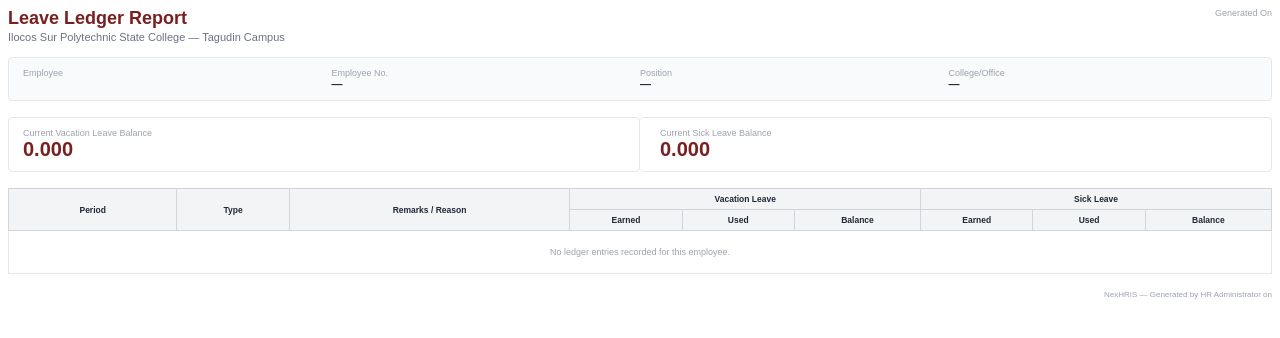
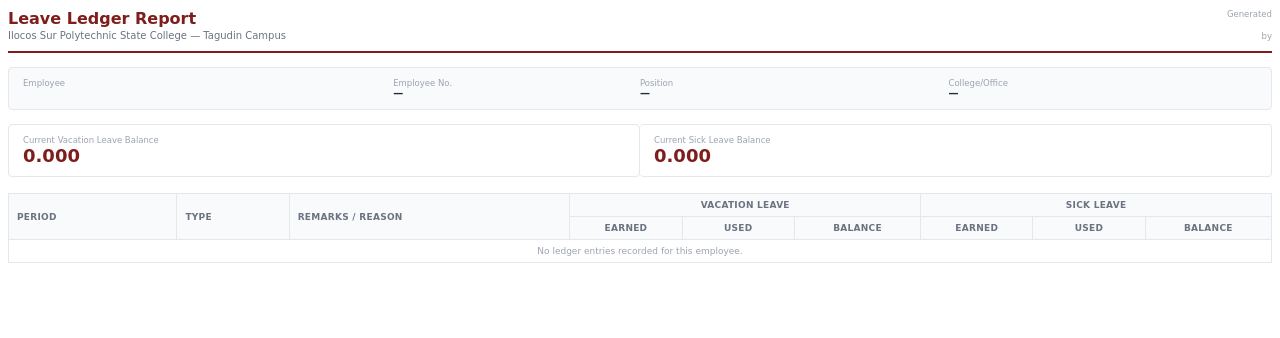
Before and after one commit to edrfjk/nexhris, a Laravel app: template resources/views/admin/leave/ledger-pdf.blade.php in a window 1280 px wide. Shown: the top 338 px of the page. Run offline with Laravel 12, Linux system fonts and the light colour scheme; the template is opened without the code that fills it, so the values that code supplies are empty; a user stored in the database is signed in; data comes from the database, SQL or seed files in the repository.

Commit message:
PDF Export Template Layout

```diff
--- a/resources/views/admin/leave/ledger-pdf.blade.php
+++ b/resources/views/admin/leave/ledger-pdf.blade.php
@@ -1,112 +1,73 @@
 <!DOCTYPE html>
 <html>
 <head>
-<meta charset="UTF-8">
-<style>
-    @page { margin: 30px 35px; }
-    body { font-family: Arial, sans-serif; font-size: 10px; color: #1f2937; }
-    .header { display: table; width: 100%; margin-bottom: 14px; }
-    .header-left { display: table-cell; width: 60%; vertical-align: top; }
-    .header-right { display: table-cell; width: 40%; vertical-align: top; text-align: right; }
-    .title { font-size: 18px; font-weight: bold; color: #7a1f1f; margin-bottom: 2px; }
-    .subtitle { font-size: 11px; color: #6b7280; }
-    .meta-label { color: #9ca3af; font-size: 9px; }
-    .meta-value { font-weight: bold; font-size: 11px; }
-
-    .info-box { background: #f9fafb; border: 1px solid #e5e7eb; border-radius: 4px; padding: 10px 14px; margin-bottom: 16px; }
-    .info-row { display: table; width: 100%; }
-    .info-col { display: table-cell; width: 25%; padding-right: 10px; }
-    .info-col-label { color: #9ca3af; font-size: 9px; }
-    .info-col-value { font-weight: bold; font-size: 11px; color: #1f2937; }
-
-    .balance-row { display: table; width: 100%; margin-bottom: 16px; }
-    .balance-box { display: table-cell; width: 50%; padding: 10px 14px; border: 1px solid #e5e7eb; border-radius: 4px; }
-    .balance-box + .balance-box { padding-left: 20px; border-left: none; }
-    .balance-label { color: #9ca3af; font-size: 9px; }
-    .balance-value { font-size: 20px; font-weight: bold; color: #7a1f1f; }
-
-    table.ledger { width: 100%; border-collapse: collapse; font-size: 9px; }
-    table.ledger th { background: #f3f4f6; border: 1px solid #d1d5db; padding: 5px 6px; text-align: center; font-size: 8.5px; }
-    table.ledger td { border: 1px solid #e5e7eb; padding: 5px 6px; text-align: center; }
-    table.ledger td.left { text-align: left; }
-    table.ledger td.remarks { text-align: left; color: #4b5563; }
-    table.ledger tr:nth-child(even) { background: #fafafa; }
-    .balance-cell { font-weight: bold; color: #1f2937; }
-
-    .type-badge { display: inline-block; padding: 1px 6px; border-radius: 8px; font-size: 8px; font-weight: bold; }
-    .type-earned { background: #dcfce7; color: #15803d; }
-    .type-deduction { background: #fee2e2; color: #b91c1c; }
-    .type-adjustment { background: #dbeafe; color: #1e40af; }
-    .type-opening { background: #f3f4f6; color: #4b5563; }
-
-    .footer { margin-top: 16px; font-size: 8px; color: #9ca3af; text-align: right; }
-</style>
+    <meta charset="utf-8">
+    @include('admin.pdf.partials.styles')
 </head>
 <body>
 
-<div class="header">
-    <div class="header-left">
-        <div class="title">Leave Ledger Report</div>
-        <div class="subtitle">Ilocos Sur Polytechnic State College — Tagudin Campus</div>
-    </div>
-    <div class="header-right">
-        <div class="meta-label">Generated On</div>
-        <div class="meta-value">{{ $generatedAt->format('F d, Y g:i A') }}</div>
-    </div>
-</div>
+    @include('admin.pdf.partials.header', ['title' => 'Leave Ledger Report'])
 
     <div class="info-box">
         <div class="info-row">
-        <div class="info-col">
+            <div class="info-col" style="width: 30%;">
                 <div class="info-col-label">Employee</div>
                 <div class="info-col-value">{{ $employee->name }}</div>
             </div>
-        <div class="info-col">
+            <div class="info-col" style="width: 20%;">
                 <div class="info-col-label">Employee No.</div>
                 <div class="info-col-value">{{ $employee->employee_number ?: '—' }}</div>
             </div>
-        <div class="info-col">
+            <div class="info-col" style="width: 25%;">
                 <div class="info-col-label">Position</div>
                 <div class="info-col-value">{{ $employee->position ?: '—' }}</div>
             </div>
-        <div class="info-col">
+            <div class="info-col" style="width: 25%;">
                 <div class="info-col-label">College/Office</div>
                 <div class="info-col-value">{{ $employee->department ?: '—' }}</div>
             </div>
         </div>
     </div>
 
-<div class="balance-row">
-    <div class="balance-box">
-        <div class="balance-label">Current Vacation Leave Balance</div>
-        <div class="balance-value">{{ number_format($balance->vl_balance ?? 0, 3) }}</div>
+    <div class="stat-row">
+        <div class="stat-box" style="width: 50%;">
+            <div class="stat-label">Current Vacation Leave Balance</div>
+            <div class="stat-value">{{ number_format($balance->vl_balance ?? 0, 3) }}</div>
         </div>
-    <div class="balance-box">
-        <div class="balance-label">Current Sick Leave Balance</div>
-        <div class="balance-value">{{ number_format($balance->sl_balance ?? 0, 3) }}</div>
+        <div class="stat-box" style="width: 50%;">
+            <div class="stat-label">Current Sick Leave Balance</div>
+            <div class="stat-value">{{ number_format($balance->sl_balance ?? 0, 3) }}</div>
         </div>
     </div>
 
-<table class="ledger">
+    <table class="report">
         <thead>
             <tr>
                 <th rowspan="2" style="width: 12%;">Period</th>
                 <th rowspan="2" style="width: 8%;">Type</th>
                 <th rowspan="2" style="width: 20%;">Remarks / Reason</th>
-            <th colspan="3">Vacation Leave</th>
-            <th colspan="3">Sick Leave</th>
+                <th colspan="3" class="center">Vacation Leave</th>
+                <th colspan="3" class="center">Sick Leave</th>
             </tr>
             <tr>
-            <th style="width: 8%;">Earned</th>
-            <th style="width: 8%;">Used</th>
-            <th style="width: 9%;">Balance</th>
-            <th style="width: 8%;">Earned</th>
-            <th style="width: 8%;">Used</th>
-            <th style="width: 9%;">Balance</th>
+                <th class="center" style="width: 8%;">Earned</th>
+                <th class="center" style="width: 8%;">Used</th>
+                <th class="center" style="width: 9%;">Balance</th>
+                <th class="center" style="width: 8%;">Earned</th>
+                <th class="center" style="width: 8%;">Used</th>
+                <th class="center" style="width: 9%;">Balance</th>
             </tr>
         </thead>
         <tbody>
             @forelse ($ledger as $row)
+                @php
+                    $typeClass = match (true) {
+                        $row->type === 'earned' => 'badge-green',
+                        str_contains($row->type, 'deduction') => 'badge-red',
+                        $row->type === 'adjustment' => 'badge-blue',
+                        default => 'badge-gray',
+                    };
+                @endphp
                 <tr>
                     <td class="left">
                         {{ $row->period_from->format('M d, Y') }}
@@ -114,28 +75,24 @@
                             – {{ $row->period_to->format('M d, Y') }}
                         @endif
                     </td>
-                <td>
-                    <span class="type-badge type-{{ str_replace('_', '', $row->type) === 'earned' ? 'earned' : (str_replace('_', '', $row->type) === 'leavededuction' ? 'deduction' : ($row->type === 'adjustment' ? 'adjustment' : 'opening')) }}">
-                        {{ ucfirst(str_replace('_', ' ', $row->type)) }}
-                    </span>
+                    <td class="center">
+                        <span class="badge {{ $typeClass }}">{{ ucfirst(str_replace('_', ' ', $row->type)) }}</span>
                     </td>
-                <td class="remarks">{{ $row->remarks ?: '—' }}</td>
-                <td>{{ $row->vl_earned > 0 ? number_format($row->vl_earned, 3) : '' }}</td>
-                <td>{{ $row->vl_used > 0 ? number_format($row->vl_used, 3) : '' }}</td>
-                <td class="balance-cell">{{ number_format($row->vl_balance, 3) }}</td>
-                <td>{{ $row->sl_earned > 0 ? number_format($row->sl_earned, 3) : '' }}</td>
-                <td>{{ $row->sl_used > 0 ? number_format($row->sl_used, 3) : '' }}</td>
-                <td class="balance-cell">{{ number_format($row->sl_balance, 3) }}</td>
+                    <td class="left muted">{{ $row->remarks ?: '—' }}</td>
+                    <td class="center">{{ $row->vl_earned > 0 ? number_format($row->vl_earned, 3) : '' }}</td>
+                    <td class="center">{{ $row->vl_used > 0 ? number_format($row->vl_used, 3) : '' }}</td>
+                    <td class="center balance-cell">{{ number_format($row->vl_balance, 3) }}</td>
+                    <td class="center">{{ $row->sl_earned > 0 ? number_format($row->sl_earned, 3) : '' }}</td>
+                    <td class="center">{{ $row->sl_used > 0 ? number_format($row->sl_used, 3) : '' }}</td>
+                    <td class="center balance-cell">{{ number_format($row->sl_balance, 3) }}</td>
                 </tr>
             @empty
-            <tr><td colspan="9" style="text-align:center; color:#9ca3af; padding: 16px;">No ledger entries recorded for this employee.</td></tr>
+                <tr class="empty-row"><td colspan="9">No ledger entries recorded for this employee.</td></tr>
             @endforelse
         </tbody>
     </table>
 
-<div class="footer">
-    NexHRIS — Generated by {{ auth()->user()->name }} on {{ $generatedAt->format('F d, Y g:i A') }}
-</div>
+    @include('admin.pdf.partials.footer')
 
 </body>
 </html>
--- /dev/null
+++ b/resources/views/admin/pdf/partials/footer.blade.php
@@ -0,0 +1,4 @@
+{{-- resources/views/admin/pdf/partials/footer.blade.php
+     Shared footer for every PDF export.
+     Expects: $generatedAt (Carbon), $generatedBy (string) --}}
+<div class="footer">NexHRIS &mdash; Generated by {{ $generatedBy }} on {{ $generatedAt->format('F j, Y g:i A') }}</div>
--- /dev/null
+++ b/resources/views/admin/pdf/partials/header.blade.php
@@ -0,0 +1,32 @@
+{{-- resources/views/admin/pdf/partials/header.blade.php
+     Shared header for every PDF export.
+     Expects: $title (string), $generatedAt (Carbon), $generatedBy (string)
+     Optional: $subtitle (string) — extra context after the campus name
+     Optional: $filtersApplied (Collection of label => value) — rendered as chips --}}
+<div class="header">
+    <div class="header-left">
+        <p class="title">{{ $title }}</p>
+        <p class="subtitle">
+            Ilocos Sur Polytechnic State College — Tagudin Campus
+            @isset($subtitle)
+                · {{ $subtitle }}
+            @endisset
+        </p>
+    </div>
+    <div class="header-right">
+        <span class="meta-label">Generated</span><br>
+        <span class="meta-value">{{ $generatedAt->format('F j, Y \a\t g:i A') }}</span><br>
+        <span class="meta-label">by {{ $generatedBy }}</span>
+    </div>
+</div>
+
+@isset($filtersApplied)
+    @if ($filtersApplied->isNotEmpty())
+        <div class="filters">
+            Filters applied:
+            @foreach ($filtersApplied as $label => $value)
+                <span>{{ $label }}: {{ $value }}</span>
+            @endforeach
+        </div>
+    @endif
+@endisset
--- /dev/null
+++ b/resources/views/admin/pdf/partials/styles.blade.php
@@ -0,0 +1,64 @@
+{{-- resources/views/admin/pdf/partials/styles.blade.php
+     Shared stylesheet for every PDF export. Include this once in each report's
+     <head> via @include('admin.pdf.partials.styles') so all reports share the
+     same font, colors, spacing, and table/badge conventions. --}}
+<style>
+    @page { margin: 28px 32px; }
+    body { font-family: 'DejaVu Sans', sans-serif; font-size: 10px; color: #1f2937; }
+
+    /* ---- Header ---- */
+    .header { display: table; width: 100%; margin-bottom: 14px; border-bottom: 2px solid #7f1d1d; padding-bottom: 10px; }
+    .header-left { display: table-cell; vertical-align: middle; }
+    .header-right { display: table-cell; vertical-align: middle; text-align: right; }
+    .title { font-size: 16px; font-weight: bold; color: #7f1d1d; margin: 0 0 2px; }
+    .subtitle { font-size: 10px; color: #6b7280; margin: 0; }
+    .meta-label { color: #9ca3af; font-size: 8.5px; }
+    .meta-value { font-weight: bold; font-size: 10px; color: #1f2937; }
+
+    /* ---- Filter chips (search/report scope) ---- */
+    .filters { margin-bottom: 12px; font-size: 9px; color: #6b7280; }
+    .filters span { display: inline-block; background: #fef2f2; color: #7f1d1d; border-radius: 10px; padding: 2px 8px; margin-right: 6px; }
+
+    /* ---- Info / summary box (e.g. employee details above a ledger) ---- */
+    .info-box { background: #f9fafb; border: 1px solid #e5e7eb; border-radius: 4px; padding: 10px 14px; margin-bottom: 14px; }
+    .info-row { display: table; width: 100%; }
+    .info-col { display: table-cell; padding-right: 10px; }
+    .info-col-label { color: #9ca3af; font-size: 8.5px; }
+    .info-col-value { font-weight: bold; font-size: 10px; color: #1f2937; }
+
+    /* ---- Summary/stat boxes (e.g. current leave balances) ---- */
+    .stat-row { display: table; width: 100%; margin-bottom: 16px; }
+    .stat-box { display: table-cell; padding: 10px 14px; border: 1px solid #e5e7eb; border-radius: 4px; }
+    .stat-box + .stat-box { border-left: none; }
+    .stat-label { color: #9ca3af; font-size: 8.5px; }
+    .stat-value { font-size: 18px; font-weight: bold; color: #7f1d1d; }
+
+    /* ---- Standard report table ---- */
+    table.report { width: 100%; border-collapse: collapse; margin-top: 4px; font-size: 9px; }
+    table.report thead th {
+        background: #f9fafb; text-align: left; font-size: 9px; text-transform: uppercase;
+        letter-spacing: 0.03em; color: #6b7280; padding: 6px 8px; border: 1px solid #e5e7eb;
+    }
+    table.report tbody td { padding: 6px 8px; border: 1px solid #e5e7eb; vertical-align: top; }
+    table.report tbody tr:nth-child(even) { background: #fafafa; }
+    table.report td.center, table.report th.center { text-align: center; }
+    table.report td.left { text-align: left; }
+
+    .name { font-weight: bold; color: #111827; }
+    .muted { color: #9ca3af; font-size: 9px; }
+    .balance-cell { font-weight: bold; color: #1f2937; }
+
+    /* ---- Status / type badges — reuse these classes everywhere ---- */
+    .badge { display: inline-block; padding: 2px 8px; border-radius: 8px; font-size: 8.5px; font-weight: bold; }
+    .badge-green  { background: #ecfdf5; color: #047857; }
+    .badge-gray   { background: #f3f4f6; color: #6b7280; }
+    .badge-red    { background: #fee2e2; color: #b91c1c; }
+    .badge-blue   { background: #dbeafe; color: #1e40af; }
+    .badge-yellow { background: #fef9c3; color: #854d0e; }
+
+    /* ---- Footer ---- */
+    .footer { position: fixed; bottom: -14px; left: 0; right: 0; text-align: center; font-size: 8px; color: #9ca3af; }
+
+    /* ---- Empty state row ---- */
+    .empty-row td { text-align: center; padding: 16px; color: #9ca3af; }
+</style>
```
Also changed, not shown: app/Http/Controllers/Admin/LeaveLedgerController.php (+7 -1 lines), resources/views/admin/employees/pdf.blade.php (+15 -59 lines), resources/views/admin/leave/all-balances-pdf.blade.php (+42 -20 lines), resources/views/admin/leave/calendar-pdf.blade.php (+18 -14 lines). Lines whose indentation alone changed are shown as unchanged.
